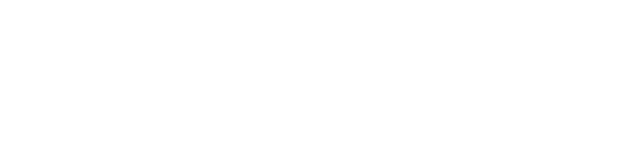
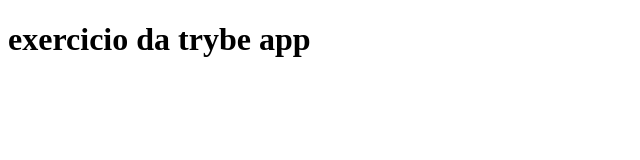
Before and after one commit to eSorvete/trybe-exercicios, a plain HTML site: page index.html in a window 1280 px wide. Shown: the whole page, without its empty margins (0-640 px from the left). Drawn offline with Linux system fonts and the light colour scheme.

Commit message:
colocado um header na pagina

```diff
--- a/index.html
+++ b/index.html
@@ -7,6 +7,9 @@
     <title>Exercicio da trybe</title>
 </head>
 <body>
+    <header>
+        <h1>exercicio da trybe app</h1>
+    </header>
 
 </body>
 </html>
```
